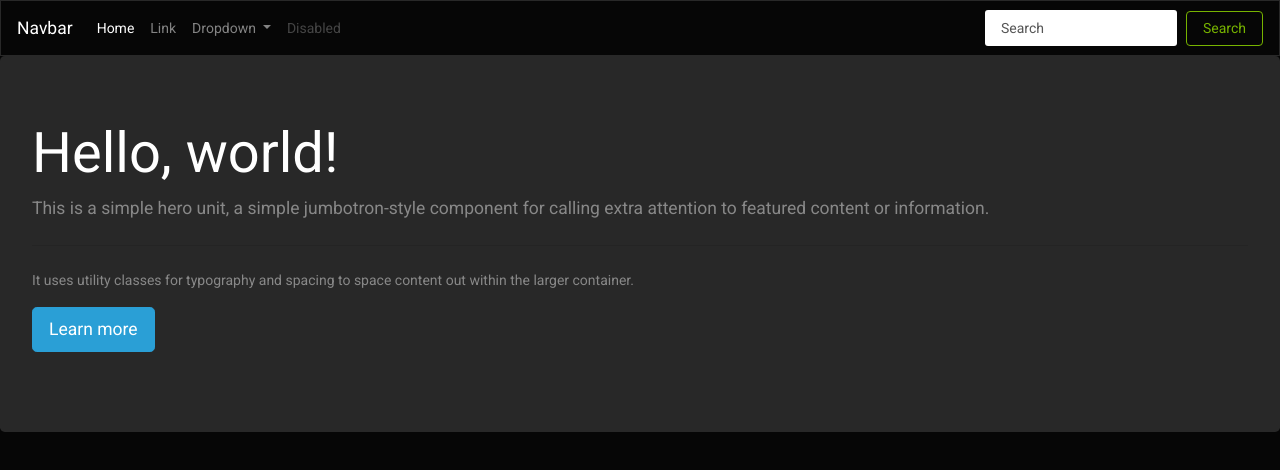
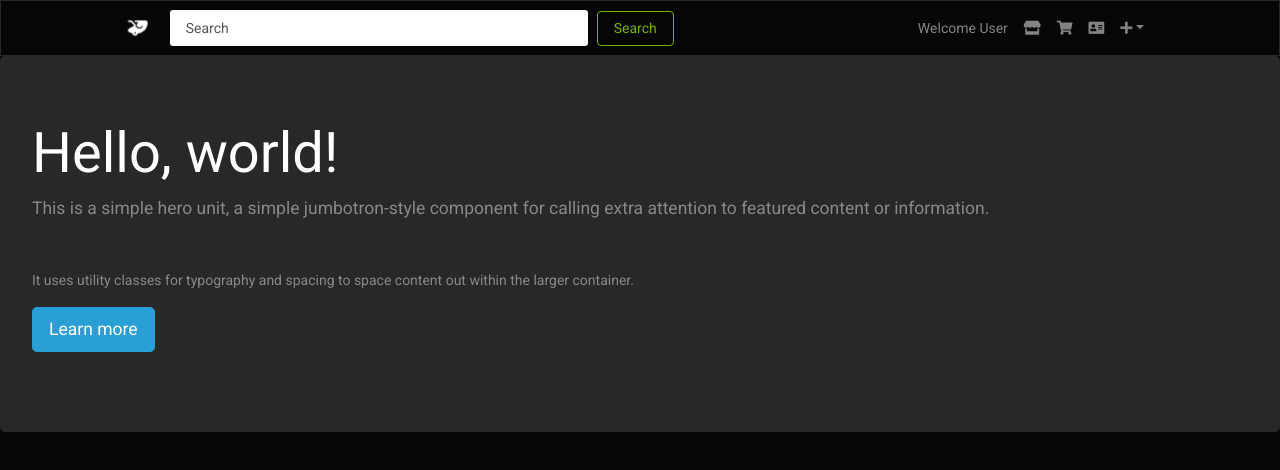
Before and after one commit to LeoDaza7/SuperProject, an Angular app in the folder UI/: page /home in a window 1280 px wide. Shown: the top 470 px of the page. Built offline with nearby package versions, Linux system fonts and the light colour scheme.

Commit message:
FE-006: Navbar basic functions added.

```diff
--- a/UI/src/app/nav-bar/nav-bar.component.css
+++ b/UI/src/app/nav-bar/nav-bar.component.css
@@ -0,0 +1,11 @@
+.navbar .navbar-brand{
+    margin-left: 111px;
+    margin-right: 21px;
+}
+#ul-id{
+    margin-right: 111px;
+}
+
+#search-bar{
+    width: 420px
+}
--- a/UI/src/app/nav-bar/nav-bar.component.html
+++ b/UI/src/app/nav-bar/nav-bar.component.html
@@ -1,35 +1,37 @@
 <nav class="navbar navbar-expand-lg navbar-dark bg-dark">
-  <a class="navbar-brand" href="#">Navbar</a>
+  <a class="navbar-brand" href="/home"><i class="fas fa-frog fa-spin"></i></a>
   <button class="navbar-toggler" type="button" data-toggle="collapse" data-target="#navbarSupportedContent" aria-controls="navbarSupportedContent" aria-expanded="false" aria-label="Toggle navigation">
     <span class="navbar-toggler-icon"></span>
   </button>
-
   <div class="collapse navbar-collapse" id="navbarSupportedContent">
-    <ul class="navbar-nav mr-auto">
-      <li class="nav-item active">
-        <a class="nav-link" href="#">Home <span class="sr-only">(current)</span></a>
+    <form class="form-inline my-2 my-lg-0">
+      <input class="form-control mr-sm-2" type="search" placeholder="Search" aria-label="Search" id="search-bar">
+      <button class="btn btn-outline-success my-2 my-sm-0" type="submit">Search</button>
+    </form>
+    <ul class="navbar-nav ml-auto" id="ul-id">
+      <li class="nav-item">
+        <a class="nav-link" href="#">Welcome User</a>
       </li>
       <li class="nav-item">
-        <a class="nav-link" href="#">Link</a>
+          <a class="nav-link" href="/product-list"><i class="fas fa-store"></i></a>
+        </li>
+      <li class="nav-item">
+            <a class="nav-link" href="/shopping-cart"><i class="fas fa-shopping-cart"></i></a>
+      </li>
+      <li class="nav-item">
+          <a class="nav-link" href="/shipping-options"><i class="fas fa-address-card"></i></a>
       </li>
       <li class="nav-item dropdown">
         <a class="nav-link dropdown-toggle" href="#" id="navbarDropdown" role="button" data-toggle="dropdown" aria-haspopup="true" aria-expanded="false">
-          Dropdown
+          <i class="fas fa-plus"></i>
         </a>
         <div class="dropdown-menu" aria-labelledby="navbarDropdown">
-          <a class="dropdown-item" href="#">Action</a>
-          <a class="dropdown-item" href="#">Another action</a>
+          <a class="dropdown-item" href="/log-in">Log In</a>
+          <a class="dropdown-item" href="/sign-in">Sign In</a>
           <div class="dropdown-divider"></div>
-          <a class="dropdown-item" href="#">Something else here</a>
+          <a class="dropdown-item" href="#">Log Out</a>
         </div>
       </li>
-      <li class="nav-item">
-        <a class="nav-link disabled" href="#">Disabled</a>
-      </li>
     </ul>
-    <form class="form-inline my-2 my-lg-0">
-      <input class="form-control mr-sm-2" type="search" placeholder="Search" aria-label="Search">
-      <button class="btn btn-outline-success my-2 my-sm-0" type="submit">Search</button>
-    </form>
   </div>
 </nav>
--- a/UI/src/index.html
+++ b/UI/src/index.html
@@ -8,6 +8,7 @@
   <meta name="viewport" content="width=device-width, initial-scale=1">
   <link rel="icon" type="image/x-icon" href="favicon.ico">
   <link rel="stylesheet" href="https://stackpath.bootstrapcdn.com/bootstrap/4.1.1/css/bootstrap.min.css" integrity="sha384-WskhaSGFgHYWDcbwN70/dfYBj47jz9qbsMId/iRN3ewGhXQFZCSftd1LZCfmhktB" crossorigin="anonymous">
+  <link rel="stylesheet" href="https://use.fontawesome.com/releases/v5.0.13/css/all.css" integrity="sha384-DNOHZ68U8hZfKXOrtjWvjxusGo9WQnrNx2sqG0tfsghAvtVlRW3tvkXWZh58N9jp" crossorigin="anonymous">
 </head>
 <body>
   <app-root></app-root>
```
